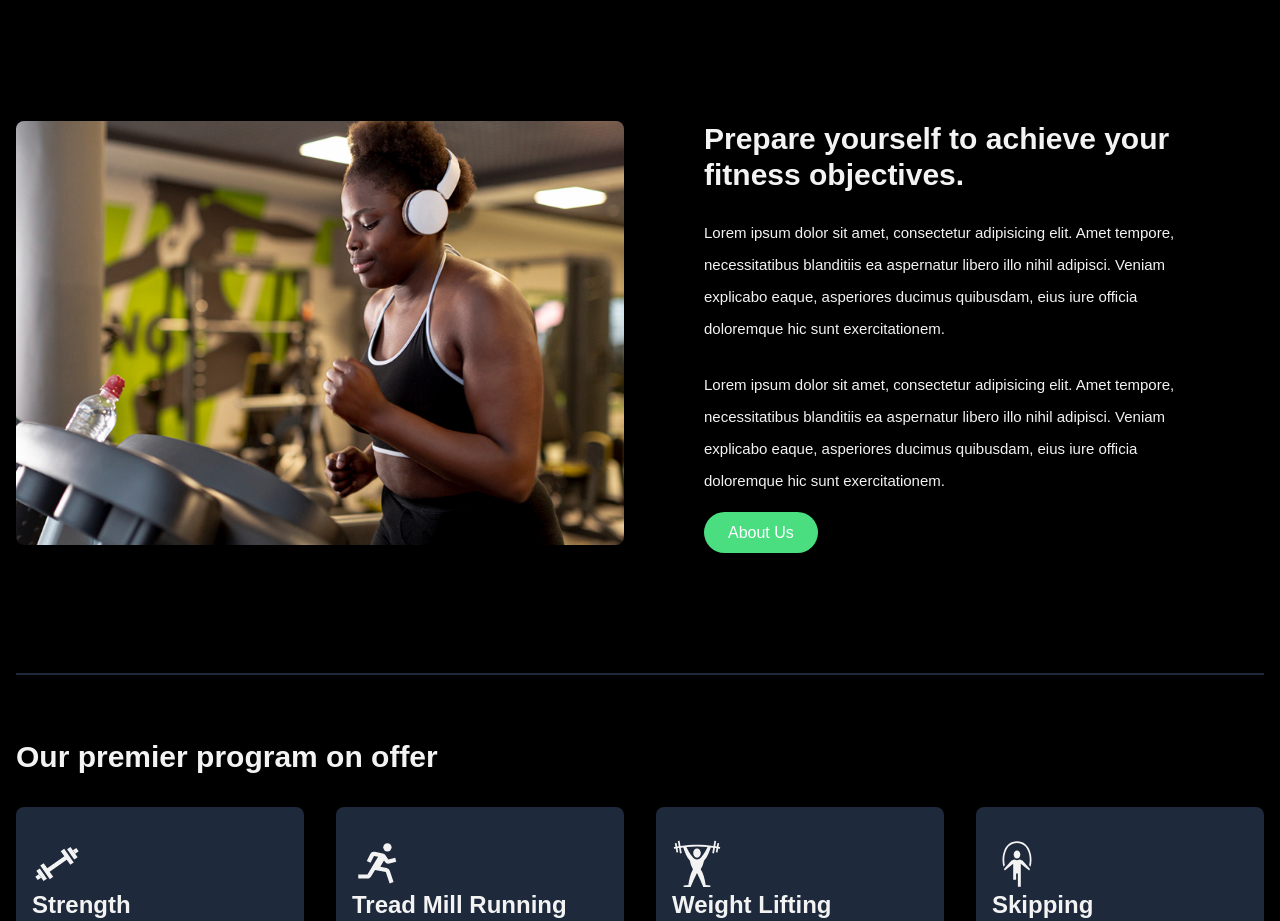
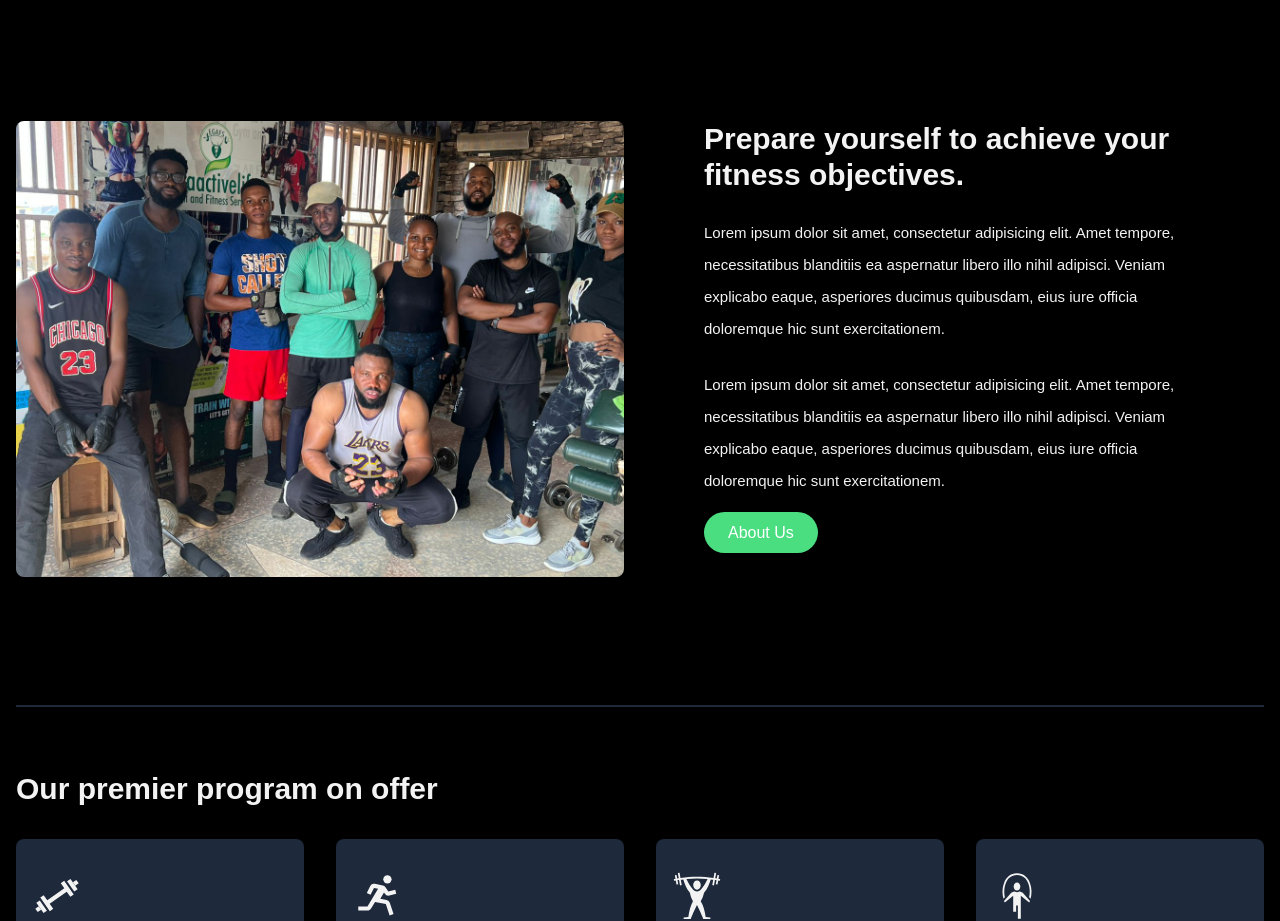
Before and after one commit to paulynson/evaactivelife_gym_and_fitness, a React (Vite) app: page / in a window 1280 px wide. Shown: the part 800-1721 px from the top of the page. Built offline with nearby package versions, Linux system fonts and the light colour scheme; the HTML template or start-up script is replaced by a standard one.

Commit message:
Added the gym images

```diff
--- a/src/components/homepage_components/MainSection.jsx
+++ b/src/components/homepage_components/MainSection.jsx
@@ -1,5 +1,6 @@
 import React from "react";
 import side from "../../assets/side.jpg";
+import gymTime from "../../assets/we.jpg";
 // import gym_one from "../../assets/gym_one.jpg";
 // import gym_two from "../../assets/gym_two.png";
 import gym_two_bg from "../../assets/gym_two_bg.png";
@@ -15,7 +16,7 @@ const MainSection = () => {
       <section className="grid grid-cols-12 lg:gap-8 gap-4 lg:py-32 py-8 border-t-2 border-b-2 border-slate-800">
         <div className="flex lg:col-span-6 col-span-12 justify-end items-center lg:order-1 order-last">
           <img
-            src={side}
+            src={gymTime}
             alt="Hero Image"
             className="w-full h-full rounded-lg lg:block hidden"
           />
@@ -27,7 +28,7 @@ const MainSection = () => {
           <div className="lg:hidden block my-6">
             {" "}
             <img
-              src={side}
+              src={gymTime}
               alt="Hero Image"
               className="object-contain rounded-lg w-full"
             />
```
Also changed, not shown: src/assets/we.jpg (added).
